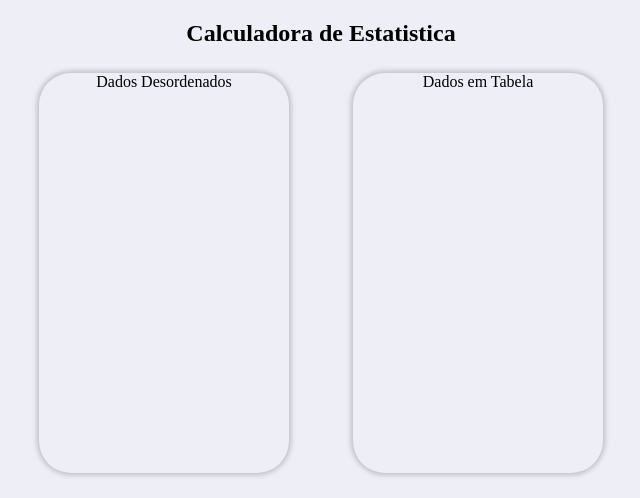
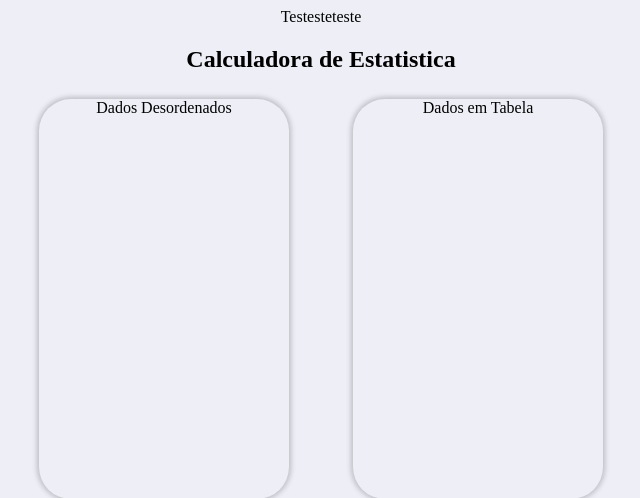
Before and after one commit to IsadoraPBastos/Calculadora-De-Estatistica, a Flask app: page / in a window 1280 px wide. Shown: the top 498 px of the page, without its empty margins (327-967 px from the left). Run offline with Flask 3, Linux system fonts and the light colour scheme.

Commit message:
Teste git

```diff
--- a/templates/index.html
+++ b/templates/index.html
@@ -12,6 +12,7 @@
     <title>Calculadora de estatistica</title>
   </head>
   <body>
+    <div>Testesteteste</div>
     <h2>Calculadora de Estatistica</h2>
     <div class="container-cards">
       <!-- Parte de inserção de dados -->
@@ -31,6 +32,7 @@
         </div>
       </div>
     </div>
+
     <div class="container-modal" id="container_modal_desordenado">
       <div class="modal">
         <h1>Modal Desordenado</h1>
```
